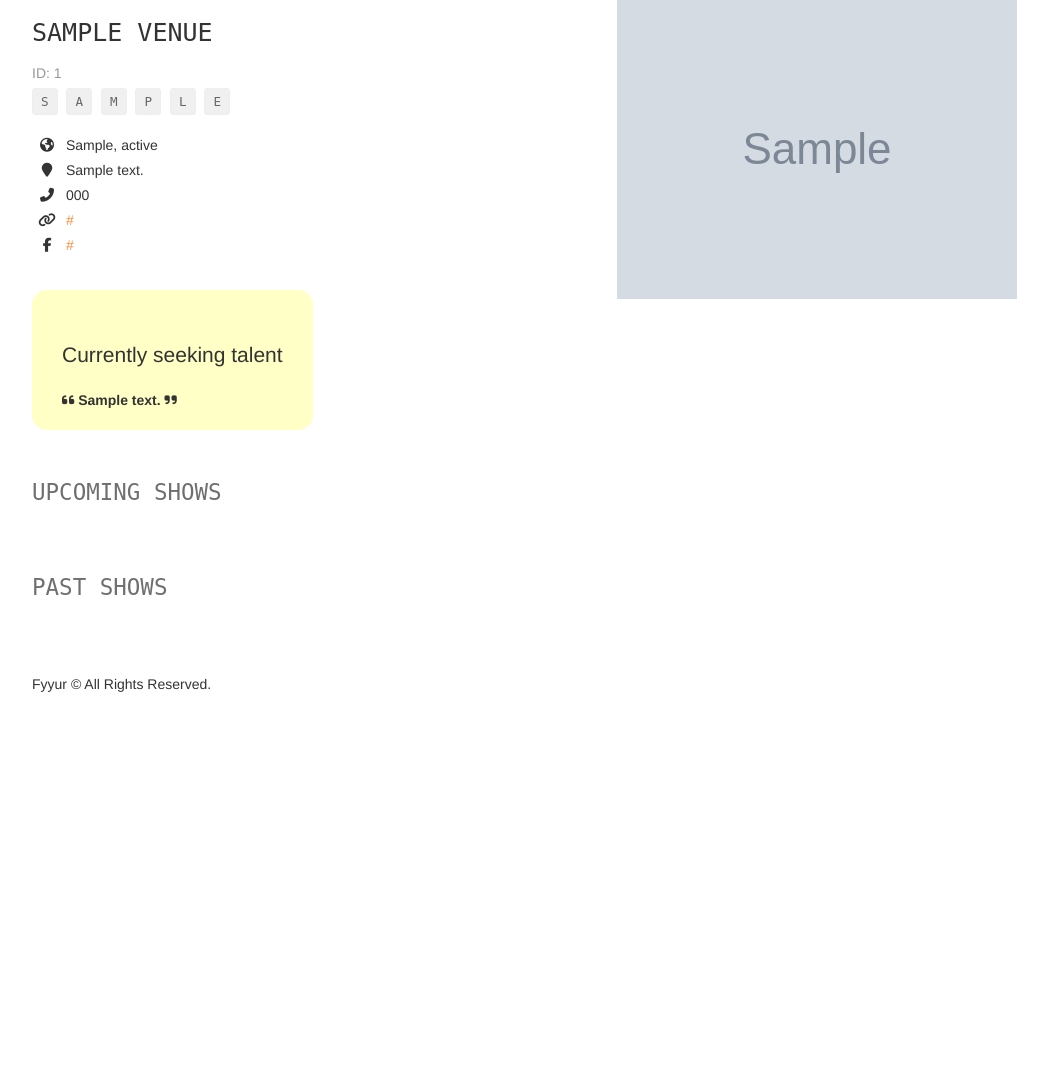
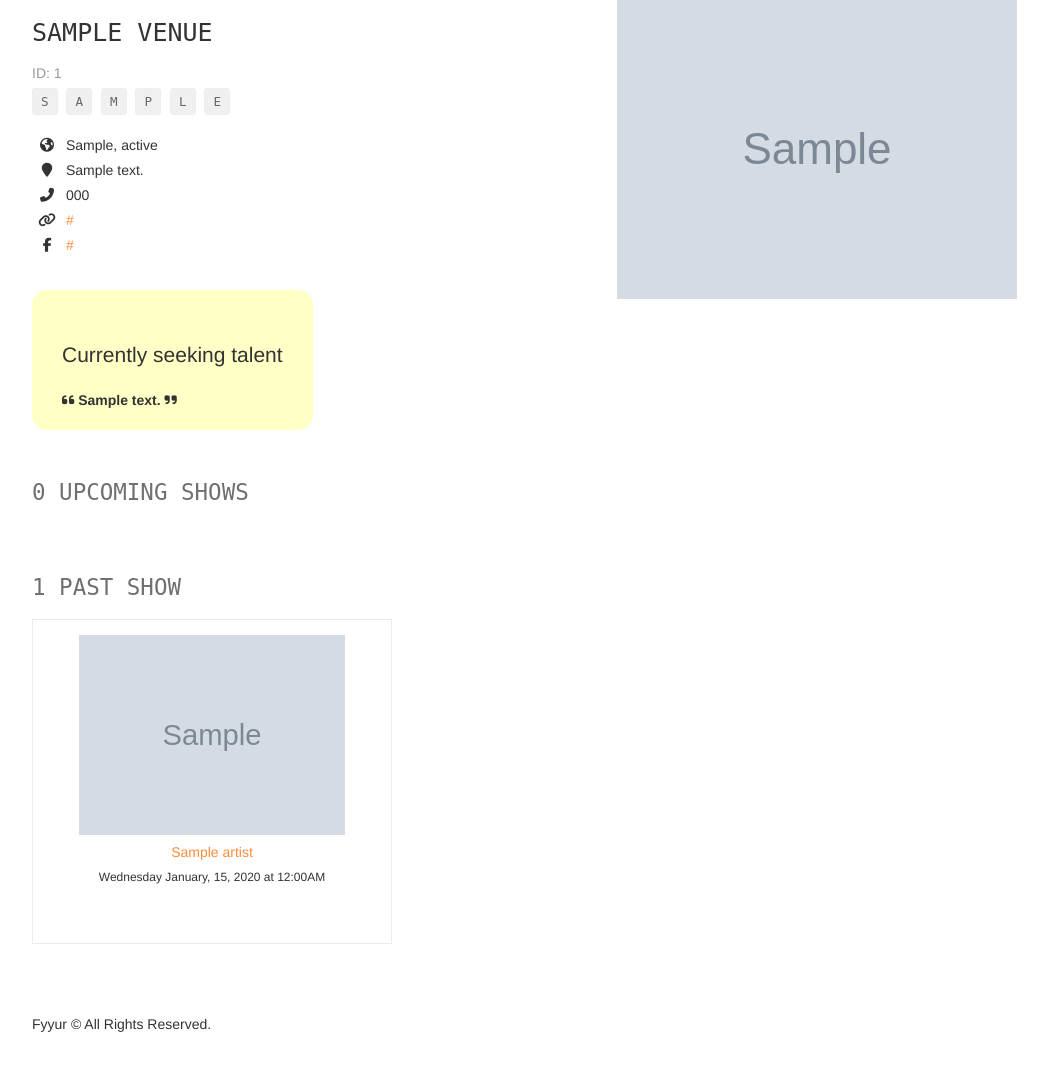
Before and after one commit to nikrom17/fyyur, a Flask app: page /venues/1 in a window 1280 px wide. Shown: the part 81-1150 px from the top of the page, without its empty margins (38-1086 px from the left). Before the commit the page ends 773 px from the top, so only its background shows below. Run offline with Flask 2, Linux system fonts and the light colour scheme; tables that the repository leaves empty hold one stand-in row (values such as "Sample post"); grey boxes marked "Sample" are stand-in pictures; some libraries are stand-ins or nearby versions.

Commit message:
add upcoming and past shows to artists and venues pages

```diff
--- a/app.py
+++ b/app.py
@@ -5,6 +5,8 @@
 from enum import Enum
 import json
 import dateutil.parser
+from datetime import datetime
+import pytz
 import babel
 from config import SQLALCHEMY_DATABASE_URI
 from flask import Flask, render_template, request, Response, flash, redirect, url_for
@@ -186,8 +188,15 @@ def addShowsData():
             db.session.add(show)
         db.session.commit()
 
+
 # ---------------------------------------------------------------------------- #
-# Filters.
+# Globals
+# ---------------------------------------------------------------------------- #
+
+utc = pytz.UTC
+
+# ---------------------------------------------------------------------------- #
+# filters.
 # ---------------------------------------------------------------------------- #
 
 
@@ -356,7 +365,33 @@ def show_venue(venue_id):
     #     "past_shows_count": 1,
     #     "upcoming_shows_count": 1,
     # }
-    data = Venue.query.get(venue_id)
+    now = datetime.now()
+
+    venue = Venue.query.get(venue_id)
+    upcoming_shows = db.session.query(Show).join(
+        Venue, Show.venue_id == venue_id).filter(func.date(Show.start_time) > now).all()
+    past_shows = db.session.query(Show).join(
+        Venue, Show.venue_id == venue_id).filter(func.date(Show.start_time) < now).all()
+
+    data = {
+        "id": venue.id,
+        "name": venue.name,
+        "genres": venue.genres,
+        "address": venue.address,
+        "city": venue.city,
+        "state": venue.state,
+        "phone": venue.phone,
+        "website": venue.website,
+        "facebook_link": venue.facebook_link,
+        "seeking_talent": venue.seeking_talent,
+        "seeking_description": venue.seeking_description,
+        "image_link": venue.image_link,
+        "upcoming_shows": upcoming_shows,
+        "upcoming_shows_count": len(upcoming_shows),
+        "past_shows": past_shows,
+        "past_shows_count": len(past_shows)
+    }
+
     if data:
         return render_template('pages/show_venue.html', venue=data)
     else:
@@ -522,7 +557,31 @@ def show_artist(artist_id):
     #     "past_shows_count": 0,
     #     "upcoming_shows_count": 3,
     # }
-    data = Artist.query.get(artist_id)
+    now = datetime.now()
+
+    artist = Artist.query.get(artist_id)
+    upcoming_shows = db.session.query(Show).join(
+        Venue, Show.artist_id == artist_id).filter(func.date(Show.start_time) > now).all()
+    past_shows = db.session.query(Show).join(
+        Venue, Show.artist_id == artist_id).filter(func.date(Show.start_time) < now).all()
+
+    data = {
+        "id": artist.id,
+        "name": artist.name,
+        "genres": artist.genres,
+        "city": artist.city,
+        "state": artist.state,
+        "phone": artist.phone,
+        "website": artist.website,
+        "facebook_link": artist.facebook_link,
+        "seeking_venue": artist.seeking_venue,
+        "seeking_description": artist.seeking_description,
+        "image_link": artist.image_link,
+        "upcoming_shows": upcoming_shows,
+        "upcoming_shows_count": len(upcoming_shows),
+        "past_shows": past_shows,
+        "past_shows_count": len(past_shows)
+    }
     if data:
         return render_template('pages/show_artist.html', artist=data)
     else:
--- a/templates/pages/show_venue.html
+++ b/templates/pages/show_venue.html
@@ -65,9 +65,9 @@ block content %}
     {%for show in venue.upcoming_shows %}
     <div class="col-sm-4">
       <div class="tile tile-show">
-        <img src="{{ show.artist_image_link }}" alt="Show Artist Image" />
+        <img src="{{ show.artist.image_link }}" alt="Show Artist Image" />
         <h5>
-          <a href="/artists/{{ show.artist_id }}">{{ show.artist_name }}</a>
+          <a href="/artists/{{ show.artist_id }}">{{ show.artist.name }}</a>
         </h5>
         <h6>{{ show.start_time|datetime('full') }}</h6>
       </div>
@@ -84,9 +84,9 @@ block content %}
     {%for show in venue.past_shows %}
     <div class="col-sm-4">
       <div class="tile tile-show">
-        <img src="{{ show.artist_image_link }}" alt="Show Artist Image" />
+        <img src="{{ show.artist.image_link }}" alt="Show Artist Image" />
         <h5>
-          <a href="/artists/{{ show.artist_id }}">{{ show.artist_name }}</a>
+          <a href="/artists/{{ show.artist_id }}">{{ show.artist.name }}</a>
         </h5>
         <h6>{{ show.start_time|datetime('full') }}</h6>
       </div>
```
Also changed, not shown: templates/pages/show_artist.html (+4 -4 lines).
